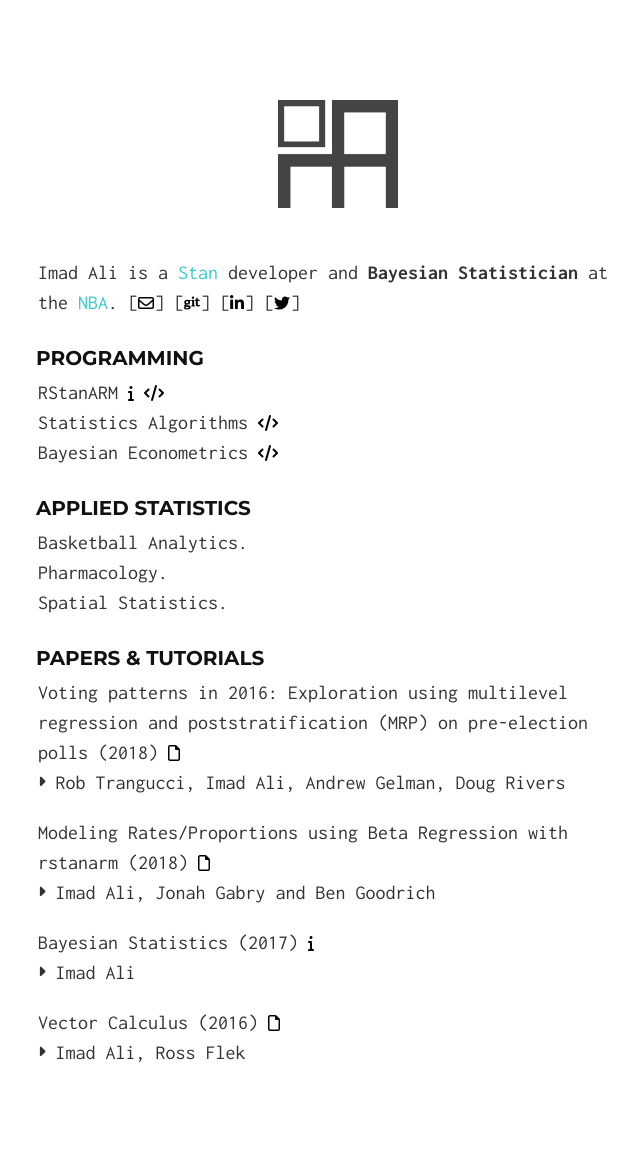
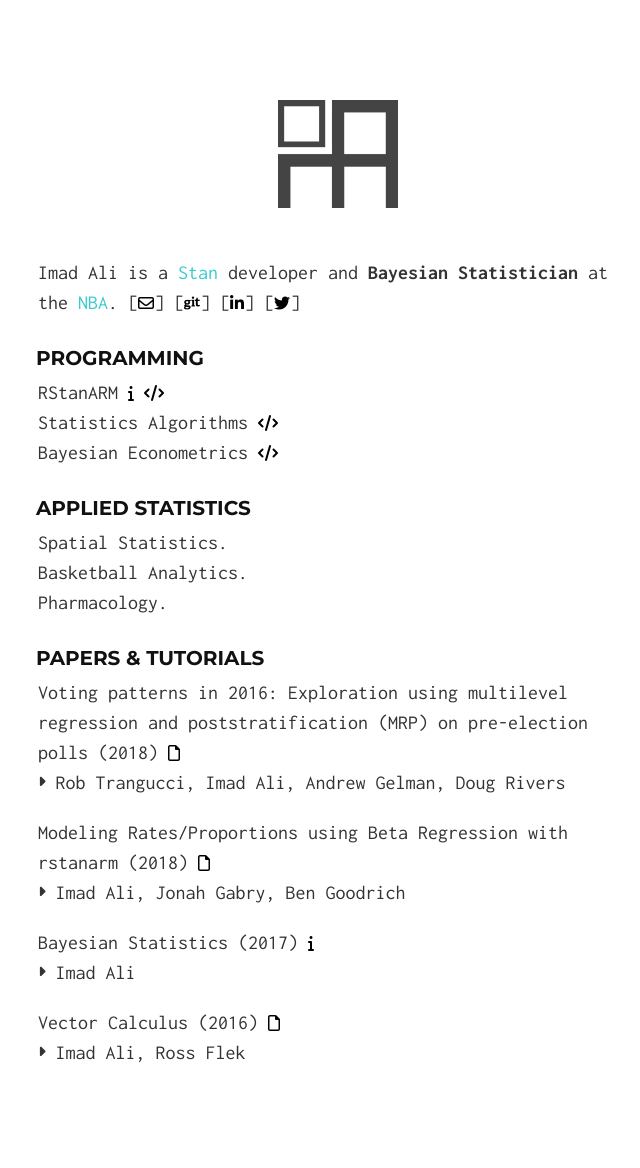
Before and after one commit to imadmali/imadmali.github.io, a Jekyll site: the page built from index.md, in a window 1280 px wide. Shown: the whole page, without its empty margins (302-942 px from the left). Built offline with Jekyll 4.4.1, drawn with Linux system fonts in a browser that asks for light colours; nearby versions of some CDN libraries.

Commit message:
rearrange topics

```diff
--- a/index.md
+++ b/index.md
@@ -21,9 +21,9 @@
 Bayesian Econometrics [<i class='fa fa-code'></i>](https://github.com/imadmali/bayesian-econometrics){: .awe-ico }
 
 ### Applied Statistics
+Spatial Statistics.
 Basketball Analytics.
 Pharmacology.
-Spatial Statistics.
 
 ### Papers & Tutorials
 
@@ -31,7 +31,7 @@
 <i class="fa fa-caret-right fa-xs"></i> Rob Trangucci, Imad Ali, Andrew Gelman, Doug Rivers
 
 Modeling Rates/Proportions using Beta Regression with rstanarm (2018) [<i class='fa fa-file-o'></i>](http://mc-stan.org/rstanarm/articles/betareg.html){: .awe-ico }
-<i class="fa fa-caret-right fa-xs"></i> Imad Ali, Jonah Gabry and Ben Goodrich
+<i class="fa fa-caret-right fa-xs"></i> Imad Ali, Jonah Gabry, Ben Goodrich
 
 Bayesian Statistics (2017) [<i class="fa fa-info"></i>](/bayesian-statistics/){: .awe-ico }
 <i class="fa fa-caret-right fa-xs"></i> Imad Ali
```
